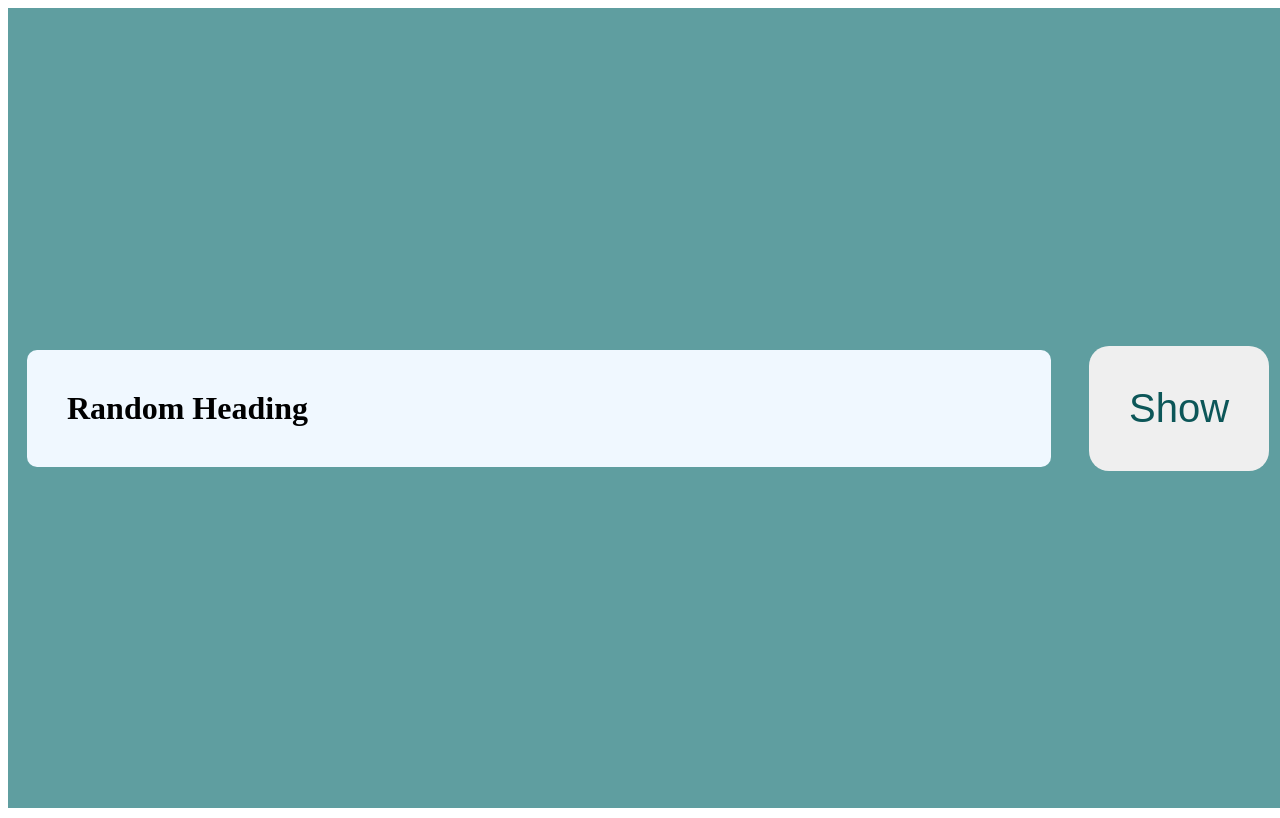
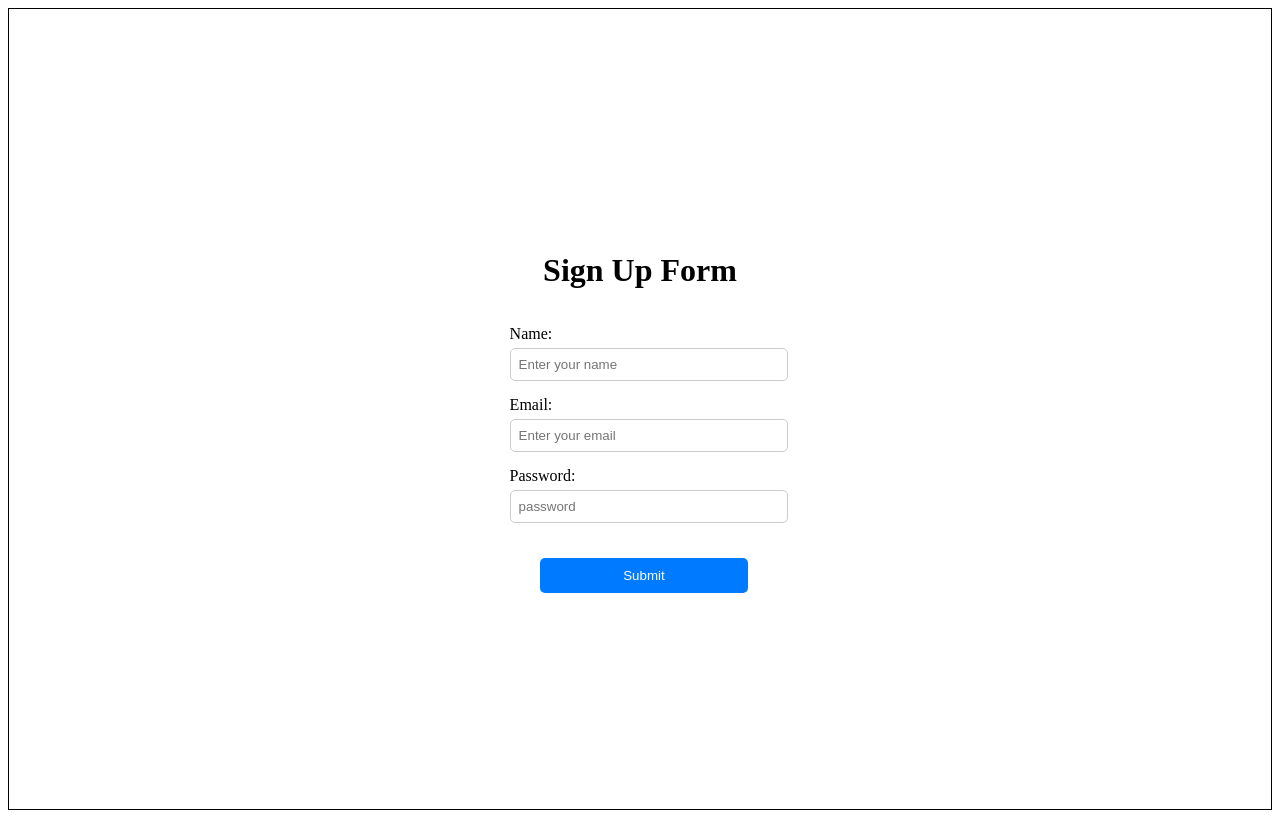
Before and after one commit to 9gunjan/react-interview-code-practice, a React (Vite) app: page / in a window 1280 px wide. Built offline with nearby package versions, Linux system fonts and the light colour scheme.

Commit message:
fifth problem: sign up form

```diff
--- a/src/App.jsx
+++ b/src/App.jsx
@@ -2,6 +2,7 @@ import "./App.css";
 import APIDataFetcher from "./Components/APIDataFetcher";
 import Counter from "./Components/Counter";
 import ShowHide from "./Components/ShowHide";
+import SignUpForm from "./Components/SignUpForm";
 import ToggleButton from "./Components/ToggleButton";
 
 function App() {
@@ -10,7 +11,8 @@ function App() {
       {/* <Counter /> */}
       {/* <ToggleButton/> */}
       {/* <APIDataFetcher /> */}
-      <ShowHide />
+      {/* <ShowHide /> */}
+      <SignUpForm />
     </div>
   );
 }
--- /dev/null
+++ b/src/Components/SignUpForm.jsx
@@ -0,0 +1,108 @@
+// Problem Statement:
+// You need to create a React form component that allows users to enter input in text fields. The form should be controlled, meaning the input values are managed via React’s useState hook. Additionally, you need to implement form validation to ensure valid user input before submission.
+
+import { useState } from "react";
+import React from "react";
+import "../Styles/SignUp.css";
+
+const SignUpForm = () => {
+  const [formData, setFormData] = useState({
+    name: "",
+    email: "",
+    password: "",
+  });
+
+  const [errors, setErrors] = useState({
+    name: "",
+    email: "",
+    password: "",
+  });
+
+  // handle input changes
+  const handleChange = (e) => {
+    const { name, value } = e.target;
+
+    setFormData((prev) => ({ ...prev, [name]: value }));
+    validateField(name, value);
+  };
+
+  const validateField = (name, value) => {
+    let errorMessage = "";
+
+    if (name === "name") {
+      errorMessage =
+        value.length < 3 ? "Name must be at least 3 characters long" : "";
+    } else if (name === "email") {
+      errorMessage = /^[^\s@]+@[^\s@]+\.[^\s@]+$/.test(value)
+        ? ""
+        : "Invalid email address";
+    } else if (name === "password") {
+      errorMessage =
+        value.length < 6 ? "Password must be 6 characters long" : "";
+    }
+    setErrors((prev) => ({ ...prev, [name]: errorMessage }));
+  };
+
+  const handleSubmit = (e) => {
+    e.preventDefault();
+
+    if (
+      Object.values(errors).some((error) => error) ||
+      Object.values(formData).some((value) => !value)
+    ) {
+      alert("Please fix the errors before submitting.");
+      return;
+    }
+    console.log("form submitted", formData);
+    alert("Form data submitted successfully");
+    setFormData({ name: "", email: "", password: "" });
+    setErrors({ name: "", email: "", password: "" });
+  };
+
+  return (
+    <div className="form-container">
+      <h2>Sign Up Form </h2>
+      <form onSubmit={handleSubmit}>
+        <div className="form-group">
+          <label>Name:</label>
+          <input
+            type="text"
+            name="name"
+            placeholder="Enter your name"
+            value={formData.name}
+            onChange={handleChange}
+          />
+          {errors.name && <p className="error">{errors.name}</p>}
+        </div>
+        <div className="form-group">
+          <label>Email:</label>
+          <input
+            type="text"
+            name="email"
+            placeholder="Enter your email"
+            value={formData.email}
+            onChange={handleChange}
+          />
+          {errors.email && <p className="error">{errors.email}</p>}
+        </div>
+        <div className="form-group">
+          <label>Password:</label>
+          <input
+            type="password"
+            name="password"
+            placeholder="password"
+            value={formData.password}
+            onChange={handleChange}
+          />
+          {errors.password && <p className="error">{errors.password}</p>}
+        </div>
+
+        <button className="submit-btn" type="submit">
+          Submit
+        </button>
+      </form>
+    </div>
+  );
+};
+
+export default SignUpForm;
--- /dev/null
+++ b/src/Styles/SignUp.css
@@ -0,0 +1,39 @@
+.form-container {
+  display: flex;
+  flex-direction: column;
+  justify-content: center;
+  align-items: center;
+  min-height: 100vh;
+  border: 1px solid black;
+  gap: 10px;
+}
+
+.form-group {
+  margin-bottom: 15px;
+}
+
+input {
+  width: 100%;
+  padding: 8px;
+  margin-top: 5px;
+  border: 1px solid #ccc;
+  border-radius: 5px;
+}
+
+.error {
+  color: red;
+  font-size: 12px;
+  margin-top: 5px;
+}
+
+button {
+  background-color: #007bff;
+  color: white;
+  padding: 10px;
+  width: 80%;
+  border: none;
+  border-radius: 5px;
+  cursor: pointer;
+  margin-left: 30px;
+  margin-top: 20px;
+}
```
